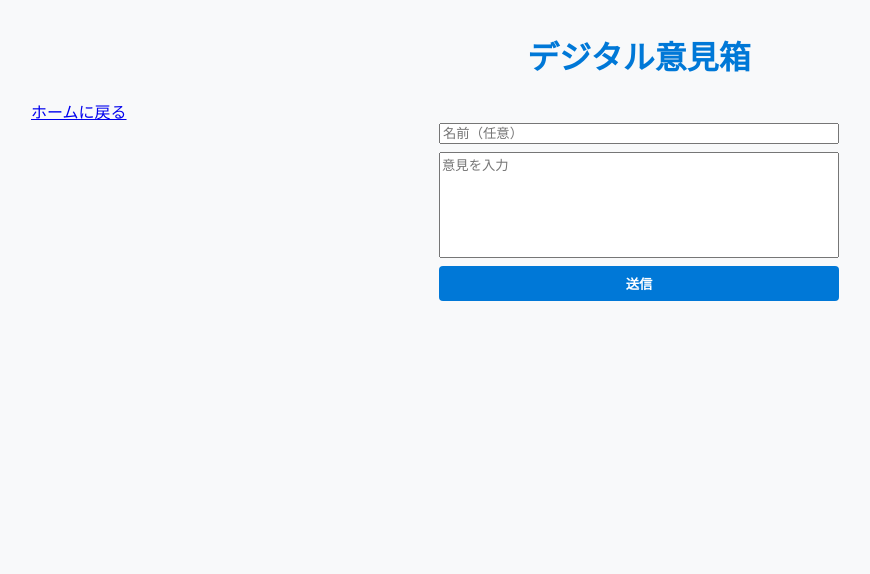
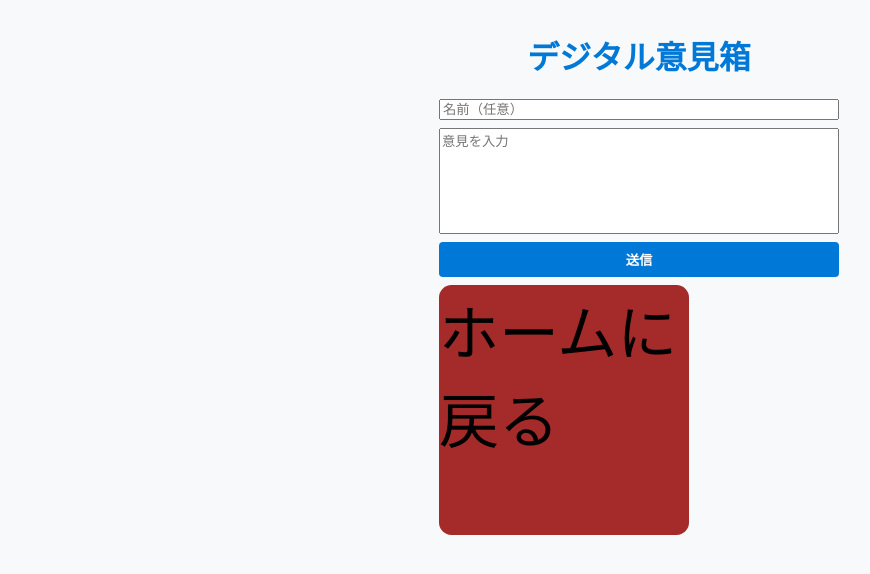
Before and after one commit to dejisei/opinion-box, a website: page index.html in a window 1280 px wide. Shown: the whole page, without its empty margins (1-871 px from the left). Drawn offline with Linux system fonts and the light colour scheme.

Commit message:
Refactor index.html to improve structure and links

```diff
--- a/index.html
+++ b/index.html
@@ -7,11 +7,11 @@
 </head>
 <body>
   <h1>デジタル意見箱</h1>
-  <a href="https://dejisei.github.io/dejitaruseitokaisitsu/dejisei_menu/dejitaruseitokaisitu_menu.html">ホームに戻る</a>
   <form id="suggestion-form">
     <input type="text" id="name" placeholder="名前（任意）">
     <textarea id="message" placeholder="意見を入力"></textarea>
     <button type="submit">送信</button>
+    <a href="https://dejisei.github.io/dejitaruseitokaisitsu/dejisei_menu/dejitaruseitokaisitu_menu.html" class="btn">ホームに戻る</a>
   </form>
   <!-- <h2>これまでの意見</h2>
   <ul id="suggestion-list"></ul> -->
```
